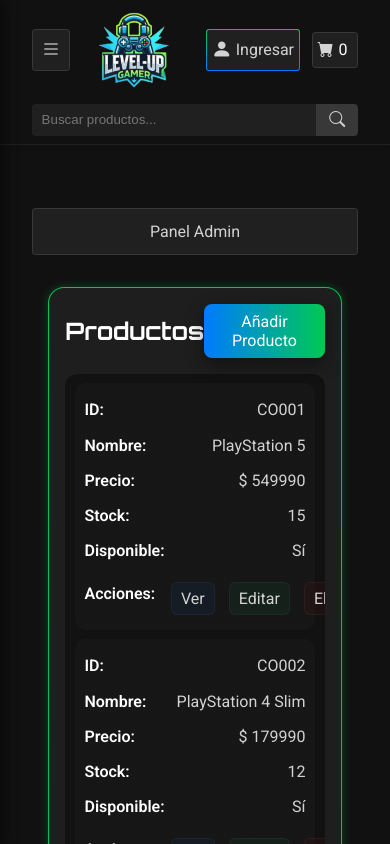
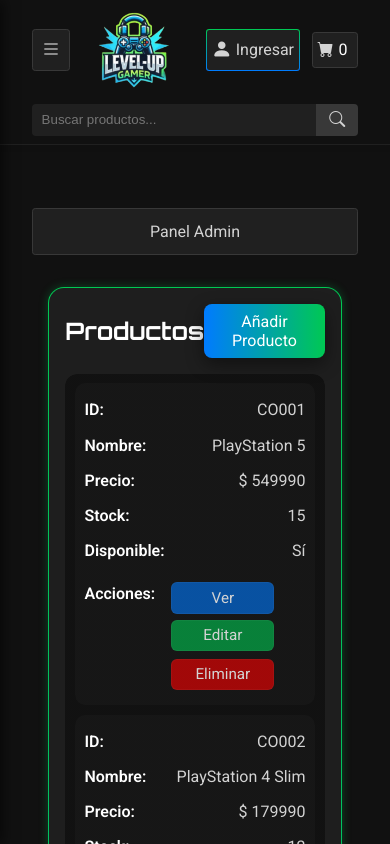
Before and after one commit to Kuurisuu/levelup-react, a React (Vite) app in the folder proyecto-levelup-frontend/levelup-react/: page /admin/productos in a window 390 px wide. Shown: the top 844 px of the page. Built offline with nearby package versions, Linux system fonts and the light colour scheme.

Commit message:
refactor: Mejora la estructura de botones en AdminProductos y AdminUsuarios para una mejor organización visual

```diff
--- a/proyecto-levelup-frontend/levelup-react/src/pages/AdminProductos.tsx
+++ b/proyecto-levelup-frontend/levelup-react/src/pages/AdminProductos.tsx
@@ -121,17 +121,21 @@
   const dataWithActions = products.map((p) => ({
     ...p,
     __actions: (
-      <>
+      <div className="actions-grid">
+        <div className="actions-top">
           <button className="btn-view" onClick={() => handleView(p)}>
             Ver
           </button>
           <button className="btn-edit" onClick={() => handleEdit(p)}>
             Editar
           </button>
+        </div>
+        <div className="actions-bottom">
           <button className="btn-delete" onClick={() => handleDelete(p)}>
             Eliminar
           </button>
-      </>
+        </div>
+      </div>
     ),
   }));
 
--- a/proyecto-levelup-frontend/levelup-react/src/pages/AdminUsuarios.tsx
+++ b/proyecto-levelup-frontend/levelup-react/src/pages/AdminUsuarios.tsx
@@ -299,17 +299,21 @@
   const dataWithActions = users.map((u) => ({
     ...u,
     __actions: (
-      <>
+      <div className="actions-grid">
+        <div className="actions-top">
           <button className="btn-view" onClick={() => handleView(u)}>
             Ver
           </button>
           <button className="btn-edit" onClick={() => handleEdit(u)}>
             Editar
           </button>
+        </div>
+        <div className="actions-bottom">
           <button className="btn-delete" onClick={() => handleDelete(u)}>
             Eliminar
           </button>
-      </>
+        </div>
+      </div>
     ),
   }));
 
--- a/proyecto-levelup-frontend/levelup-react/src/styles/admin-table.css
+++ b/proyecto-levelup-frontend/levelup-react/src/styles/admin-table.css
@@ -31,7 +31,60 @@
   color: var(--clr-heading-text);
 }
 .actions-cell {
+  display: flex;
   width: 190px;
+}
+.actions-grid {
+  display: grid;
+  grid-template-columns: 1fr;
+  grid-template-rows: auto auto;
+  gap: 6px;
+  width: 100%;
+}
+.actions-top {
+  display: grid;
+  grid-template-columns: 1fr 1fr;
+  gap: 6px;
+}
+.actions-bottom {
+  display: block;
+}
+.actions-grid button {
+  width: 100%;
+  box-sizing: border-box;
+}
+
+@media (min-width: 901px) {
+  .actions-grid {
+    max-width: 220px;
+    gap: 8px;
+  }
+  .actions-top {
+    grid-template-columns: 1fr 1fr;
+  }
+}
+@media (max-width: 900px) and (min-width: 701px) {
+  .actions-grid {
+    max-width: 260px;
+    gap: 8px;
+  }
+  .actions-top {
+    grid-template-columns: 1fr 1fr;
+  }
+}
+
+@media (max-width: 820px) {
+  .actions-grid {
+    width: 100%;
+    gap: 8px;
+  }
+  .actions-top {
+    grid-template-columns: 1fr;
+  }
+  .actions-grid button {
+    padding: 0.6rem 0.75rem;
+    font-size: 0.95rem;
+  }
 }
 .admin-table button {
   margin-right: 0.4rem;
@@ -46,19 +99,19 @@
   transform: translateY(-2px);
 }
 .btn-view {
-  background: rgba(0, 123, 255, 0.06);
-  border-color: rgba(var(--clr-blue), 0.18);
+  background: rgba(var(--clr-blue), 0.60);
+  border-color: rgba(var(--clr-blue), 0.10);
 }
 .btn-edit {
-  background: rgba(0, 200, 83, 0.06);
+  background: rgba(var(--clr-green), 0.60);
   border-color: rgba(var(--clr-green), 0.12);
 }
 .btn-delete {
-  background: rgba(255, 0, 0, 0.05);
+  background: rgba(255, 0, 0, 0.60);
   border-color: rgba(255, 0, 0, 0.12);
 }
 
-@media (max-width: 700px) {
+@media (max-width: 820px) {
   .admin-table {
     display: block;
   }
@@ -88,10 +141,10 @@
     margin-right: 0.5rem;
   }
   .actions-cell {
-    display: flex;
-    gap: 0.5rem;
-    margin-top: 0.5rem;
-    justify-content: flex-end;
+  display: flex;
+  gap: 0.5rem;
+  margin-top: 0.5rem;
+  justify-content: flex-end;
   }
   .admin-table button {
     padding: 0.35rem 0.55rem;
```
Lines whose indentation alone changed are shown as unchanged.
